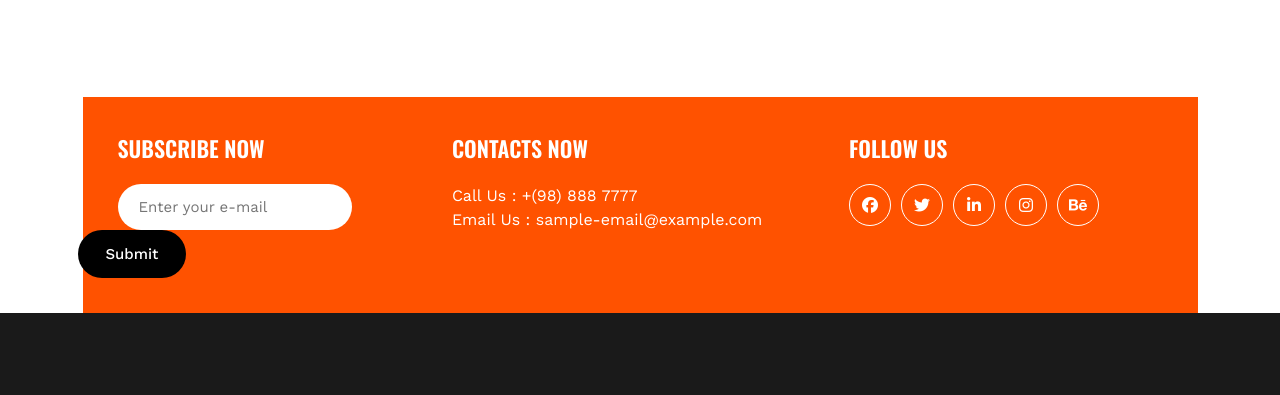
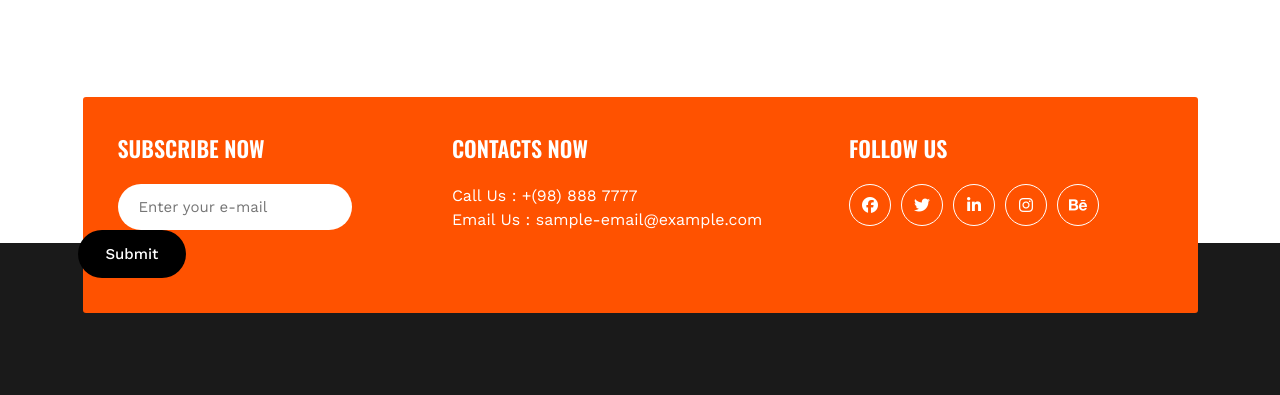
Before and after one commit to mdAbdullah88/Portfolio, a plain HTML site: page index.html in a window 1280 px wide. Shown: the part 6832-7227 px from the top of the page. Drawn offline with nearby package versions, Linux system fonts and the light colour scheme.

Commit message:
parsonaly
parsonaly

```diff
--- a/css/style.css
+++ b/css/style.css
@@ -1230,11 +1230,9 @@ a.work_i_link:hover {
 .contact_Section {
     background: #ff5200;
     padding: 35px;
-    border-radius: "3px";
-    -webkit-border-radius: "3px";
-    -moz-border-radius: "3px";
-    -ms-border-radius: "3px";
-    -o-border-radius: "3px";
+    border-radius: 3px;
+    position: relative;
+    margin-bottom: -70px;
 }
 
 .Subsribe_contact {
```
